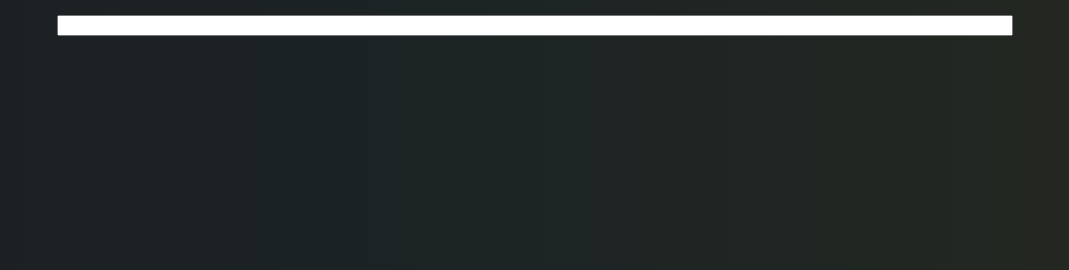
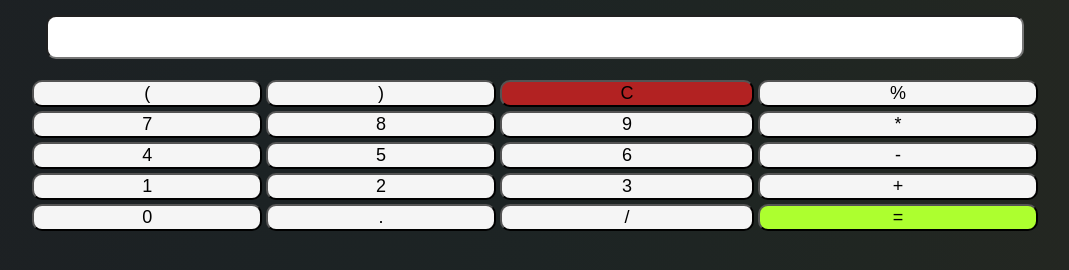
Before and after one commit to Kiru12/Calculator_JS, a plain HTML site: page Calculator_JS/index.html in a window 1280 px wide. Shown: the part 48-318 px from the top of the page, without its empty margins (105-1174 px from the left). Drawn offline with Linux system fonts and the light colour scheme.

Commit message:
Finally FrontEnd

```diff
--- a/Calculator_JS/Calculator.js
+++ b/Calculator_JS/Calculator.js
@@ -0,0 +1,14 @@
+console.log("Javascript Calculator by Kiru https://github.com/Kiru12")
+
+const buttons = document.getElementById("button_resume");
+const textBox = document.getElementById("center-block");
+
+/*for (btn in buttons)
+{
+
+}
+
+btn.onclick = function() {
+    textBox.value = "40";
+};
+*/
--- a/Calculator_JS/index.html
+++ b/Calculator_JS/index.html
@@ -12,7 +12,42 @@
         <a class="underline" href="/Calculator_JS/index.html">Simple Calculator</a>
     </div>
     <br>
-        <input class="center-block" type="text" name="resume">
-
+        <input id="center-block" type="text" name="resume">
+    <br>
+    <div id="button_block">
+        <table>
+            <tr>
+                <td><button>(</button></td>
+                <td><button>)</button></td>
+                <td><button id="button_clear">C</button></td>
+                <td><button>%</button></td>
+            </tr>
+            <tr>
+                <td><button>7</button></td>
+                <td><button>8</button></td>
+                <td><button>9</button></td>
+                <td><button>*</button></td>
+            </tr>
+            <tr>
+                <td><button>4</button></td>
+                <td><button>5</button></td>
+                <td><button>6</button></td>
+                <td><button>-</button></td>
+            </tr>
+            <tr>
+                <td><button>1</button></td>
+                <td><button>2</button></td>
+                <td><button>3</button></td>
+                <td><button>+</button></td>
+            </tr>
+            <tr>
+                <td><button>0</button></td>
+                <td><button>.</button></td>
+                <td><button>/</button></td>
+                <td><button id="button_resume">=</button></td>
+            </tr>
+        </table>
+    </div>
+    <script src="Calculator.js"></script>
 </body>
 </html>
--- a/Calculator_JS/style.css
+++ b/Calculator_JS/style.css
@@ -8,11 +8,53 @@ a.underline {
 }
 
 
-input.center-block {
+
+button {
+    display: inline-block;
+    width: 100%;
+    border-radius: 10px;
+    background-color: whitesmoke;
+    font-size: large;
+
+}
+
+#button_resume {
+    background-color: greenyellow;
+    border-radius: 10px;
+}
+
+#button_clear {
+    background-color:firebrick;
+    border-radius: 10px;
+}
+table {
     margin: auto;
+    width: 80%;
+
+}
+
+tr {
+
+   margin: auto;
+
+
+}
+
+
+/*#button_block {
+    margin: auto;
+    width: 75%;
+}
+*/
+
+#center-block {
+    margin: auto;
+    padding: 1%;
     width: 75%;
     display: block;
     pointer-events: none;
+    border-radius: 10px;
+    text-align: right;
 }
 
 body {
```
